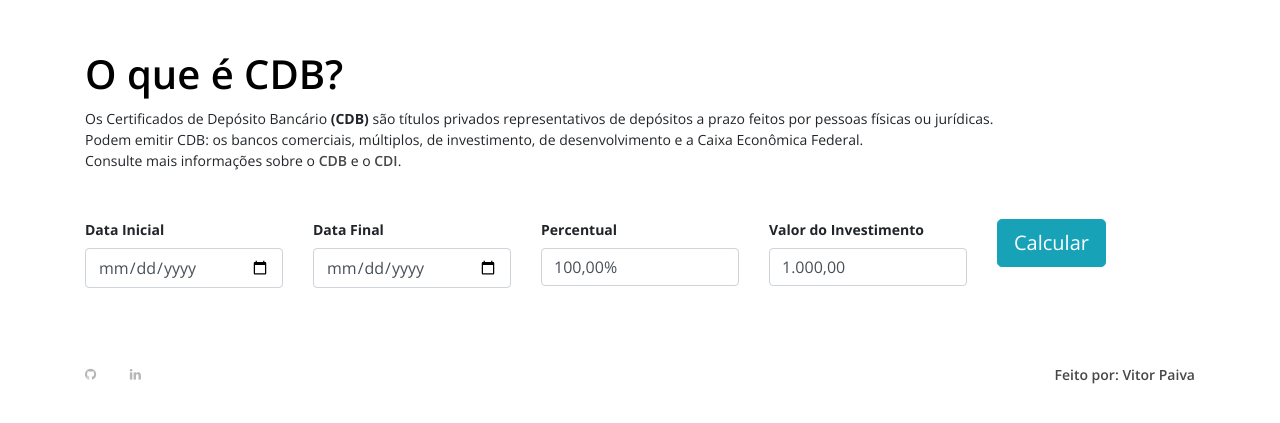
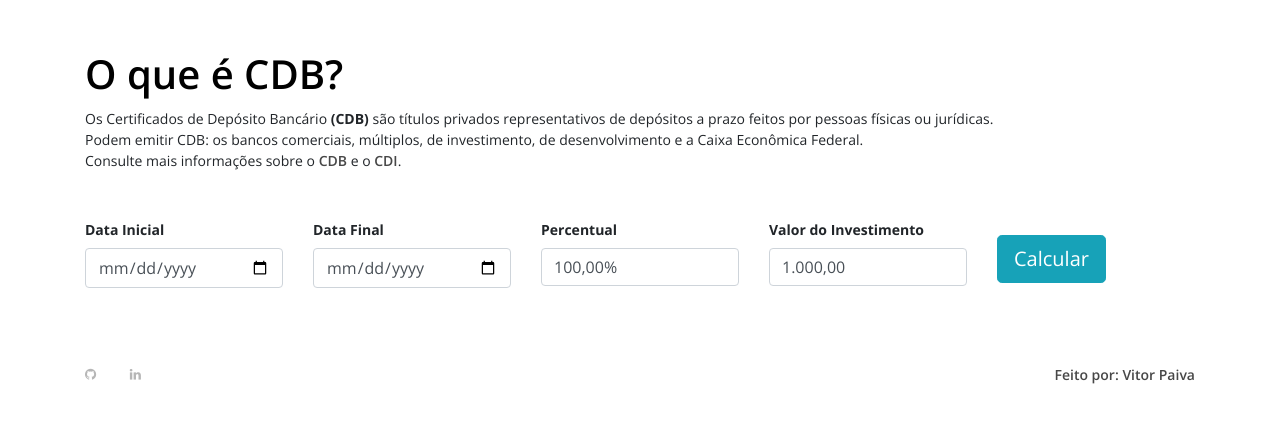
Before and after one commit to vitorapaiva/cdbcalc, a Django app: page / in a window 1280 px wide. Shown: the part 50-473 px from the top of the page. Run offline with Django 3.2, Linux system fonts and the light colour scheme; some libraries are stand-ins or nearby versions.

Commit message:
Ajustes e correcoes

```diff
--- a/frontcalc/static/js/calc/calc.js
+++ b/frontcalc/static/js/calc/calc.js
@@ -24,8 +24,9 @@ async function returnCalculatedAmount() {
         let investedAmount = $("input[name='investedAmount']").val();
         let divCalculatedData = $("#calculated_data");
         let calculatedData = await getCalculatedAmount(investmentDate, currentDate, cdbRate, investedAmount);
-        var data = new Date(calculatedData.data[0].date);
-        let result="<div class='col alert alert-success'><b>Data:</b> <span>"+data.toLocaleDateString()+"</span> <b>Valor Calculado:</b> <span>R$"+calculatedData.data[0].unitPrice.toLocaleString()+"</span></div>";
+        let data = new Date(calculatedData.data[0].date);
+        let data_adjusted = new Date( data.getTime() + Math.abs(data.getTimezoneOffset()*60000));
+        let result="<div class='col alert alert-success'><b>Data:</b> <span>"+data_adjusted.toLocaleDateString()+"</span> <b>Valor Calculado:</b> <span>R$"+calculatedData.data[0].unitPrice.toLocaleString()+"</span></div>";
         divCalculatedData.append(result);
     }
     catch(error){
--- a/frontcalc/templates/calc_form.html
+++ b/frontcalc/templates/calc_form.html
@@ -90,7 +90,7 @@
                         </div>
                     </div>
                     <div class="col">
-                        <button type="submit" class="btn btn-lg btn-info">Calcular</button>
+                        <button type="submit" class="btn btn-lg btn-info mt-3">Calcular</button>
                     </div>
                 </div>
             </form>
```
Also changed, not shown: calc/tests/test_calc.py (+2 -2 lines), calc/views/calc.py (+6 -4 lines).
